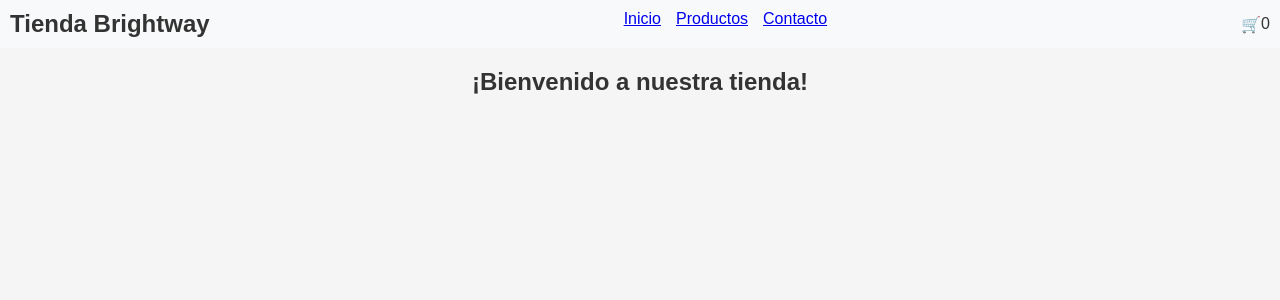
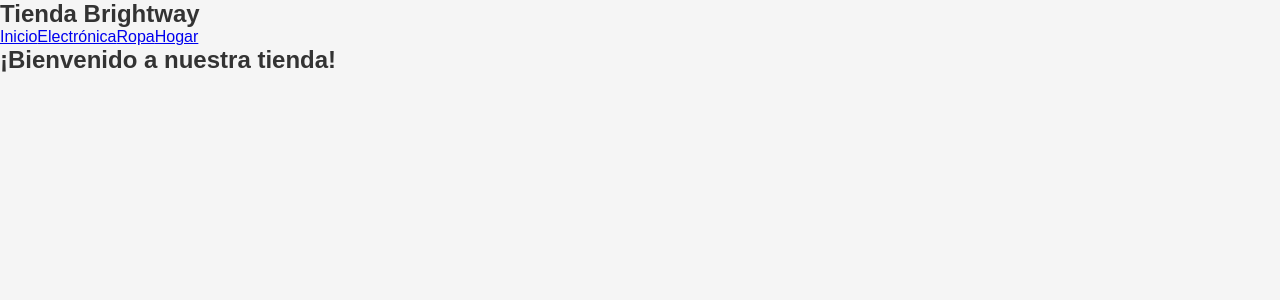
Before and after one commit to GonzaEspisle/CreaTuLanding1-Espisle, a React (Vite) app: page / in a window 1280 px wide. Shown: the top 300 px of the page. Built offline with nearby package versions, Linux system fonts and the light colour scheme.

Commit message:
entrega N2

```diff
--- a/package.json
+++ b/package.json
@@ -11,7 +11,8 @@
   },
   "dependencies": {
     "react": "^19.0.0",
-    "react-dom": "^19.0.0"
+    "react-dom": "^19.0.0",
+    "react-router-dom": "^7.4.0"
   },
   "devDependencies": {
     "@eslint/js": "^9.21.0",
--- a/src/App.jsx
+++ b/src/App.jsx
@@ -1,17 +1,19 @@
-import { useState } from 'react'
-import reactLogo from './assets/react.svg'
-import viteLogo from '/vite.svg'
-import './App.css'
-
-import NavBar from "./components/NavBar";
-import ItemListContainer from "./components/ItemListContainer";
+import { BrowserRouter as Router, Routes, Route } from 'react-router-dom';
+import NavBar from './components/NavBar';
+import ItemListContainer from './components/ItemListContainer';
+import ItemDetailContainer from './components/ItemDetailContainer';
 
 function App() {
   return (
-    <div>
+    <Router>
       <NavBar />
-      <ItemListContainer greeting="¡Bienvenido a nuestra tienda!" />
-    </div>
+      <Routes>
+        <Route path='/' element={<ItemListContainer greeting='¡Bienvenido a nuestra tienda!' />} />
+        <Route path='/category/:id' element={<ItemListContainer greeting='Categoría seleccionada' />} />
+        <Route path='/item/:id' element={<ItemDetailContainer />} />
+        <Route path='*' element={<h2>Página no encontrada (404)</h2>} />
+      </Routes>
+    </Router>
   );
 }
 
--- a/src/components/Navbar.jsx
+++ b/src/components/Navbar.jsx
@@ -1,17 +1,15 @@
-import CartWidget from "./Cartwidget";
+import { Link } from 'react-router-dom';
 
-const NavBar = () => {
+function NavBar() {
     return (
-        <nav style={{ display: "flex", justifyContent: "space-between", padding: "10px", backgroundColor: "#f8f9fa" }}>
+        <nav>
             <h1>Tienda Brightway</h1>
-            <ul style={{ listStyle: "none", display: "flex", gap: "15px" }}>
-                <li><a href="#">Inicio</a></li>
-                <li><a href="#">Productos</a></li>
-                <li><a href="#">Contacto</a></li>
-            </ul>
-            <CartWidget />
+            <Link to='/'>Inicio</Link>
+            <Link to='/category/electronica'>Electrónica</Link>
+            <Link to='/category/ropa'>Ropa</Link>
+            <Link to='/category/hogar'>Hogar</Link>
         </nav>
     );
-};
+}
 
 export default NavBar;
--- /dev/null
+++ b/src/components/itemdetailcontainer.jsx
@@ -0,0 +1,8 @@
+import { useParams } from 'react-router-dom';
+
+function ItemDetailContainer() {
+    const { id } = useParams();
+    return <h2>Detalle del producto ID: {id}</h2>;
+}
+
+export default ItemDetailContainer;
--- a/src/components/itemlistcontainer.jsx
+++ b/src/components/itemlistcontainer.jsx
@@ -1,9 +1,5 @@
-const ItemListContainer = ({ greeting }) => {
-    return (
-        <section style={{ padding: "20px", textAlign: "center" }}>
-            <h2>{greeting}</h2>
-        </section>
-    );
-};
+function ItemListContainer({ greeting }) {
+    return <h2>{greeting}</h2>;
+}
 
 export default ItemListContainer;
```
Also changed, not shown: 1 other file (tests, documents, lock files or other folders).
